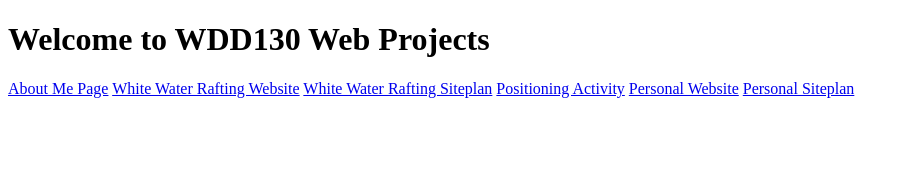
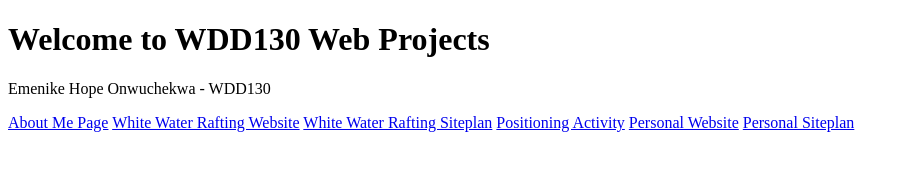
Before and after one commit to heonwuchekwa/wdd130, a plain HTML site: page index.html in a window 1280 px wide. Shown: the whole page, without its empty margins (0-910 px from the left). Drawn offline with Linux system fonts and the light colour scheme.

Commit message:
Add a paragraph to my homepage

```diff
--- a/index.html
+++ b/index.html
@@ -8,6 +8,7 @@
 <body>
     <h1>Welcome to WDD130 Web Projects</h1>
     <nav>
+    <P>Emenike Hope Onwuchekwa - WDD130</P>
       <a href="aboutme/index.html">About Me Page</a>
       <a href="wwr/index.html">White Water Rafting Website</a>
       <a href="wwr/site-plan-rafting.html">White Water Rafting Siteplan</a>
```
